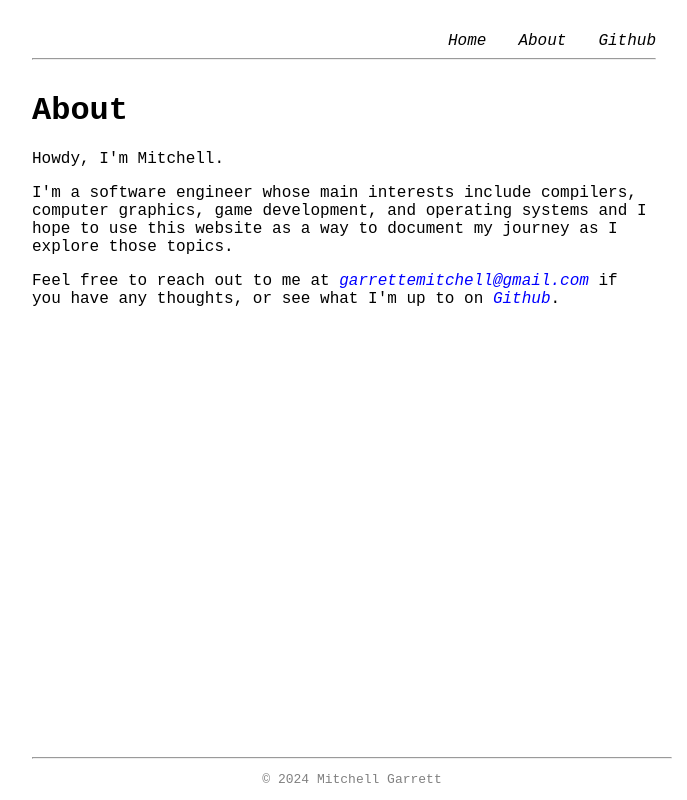
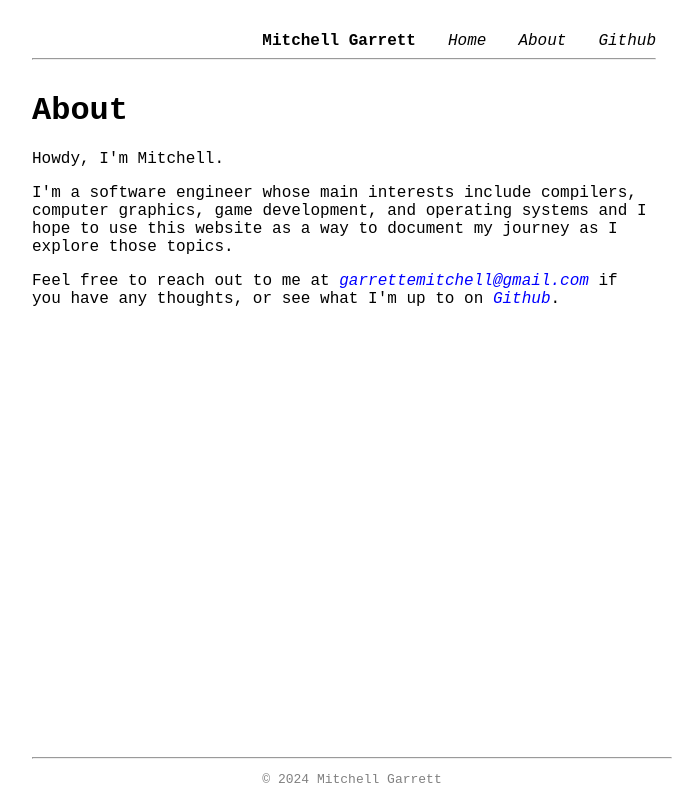
Before and after one commit to mitchellgarrett/Portfolio, a React (Create React App) app: page /about in a window 1280 px wide. Shown: the whole page, without its empty margins (296-983 px from the left). Built offline with nearby package versions, Linux system fonts and the light colour scheme.

Commit message:
Rename Navbar to Header

```diff
--- a/src/components/Navbar.tsx
+++ b/src/components/Header.tsx
@@ -1,9 +1,10 @@
-import "../styles/Navbar.css";
+import "../styles/Header.css";
 import { Link } from "react-router-dom";
 
-function Navbar() {
+function Header() {
     return (
-        <div className="Navbar">
+        <div className="Header">
+            <p>Mitchell Garrett</p>
             <Link to="/">Home</Link>
             <Link to="/howdy">About</Link>
             <a href="https://github.com/mitchellgarrett">Github</a>
@@ -12,4 +13,4 @@ function Navbar() {
     );
 }
 
-export default Navbar;
+export default Header;
--- a/src/components/Page.tsx
+++ b/src/components/Page.tsx
@@ -1,11 +1,11 @@
 import { PropsWithChildren } from "react";
-import Navbar from "./Navbar";
+import Header from "./Header";
 import Footer from "./Footer";
 
 function Page(props: PropsWithChildren) {
     return (
         <>
-            <Navbar />
+            <Header />
             {props.children}
             <Footer />
         </>
--- a/src/styles/Navbar.css
+++ b/src/styles/Header.css
@@ -1,32 +1,38 @@
-.Navbar {
+.Header {
     width: 100%;
     margin-top: 2rem;
     margin-bottom: 2rem;
     text-align: right;
 }
 
-.Navbar button {
+.Header p {
+    display: inline;
+    text-align: left;
+    font-weight: bold;
+}
+
+.Header button {
     color: inherit;
     text-decoration: none;
     font-size: inherit;
     font-style: italic;
-    padding-left: 2rem;
+    margin-left: 2rem;
     border: none;
     background-color: inherit;
     cursor: pointer;
 }
 
-.Navbar button:hover {
+.Header button:hover {
     font-weight: bold;
 }
 
-.Navbar a {
+.Header a {
     color: inherit;
     text-decoration: none;
     font-style: italic;
-    padding-left: 2rem;
+    margin-left: 2rem;
 }
 
-.Navbar a:hover {
+.Header a:hover {
     font-weight: bold;
 }
```
